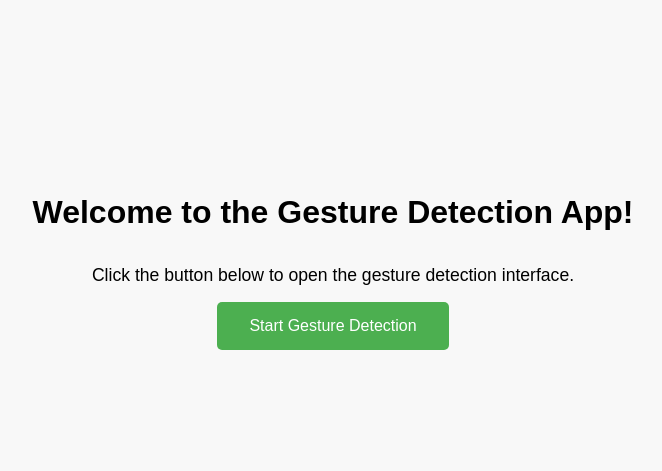
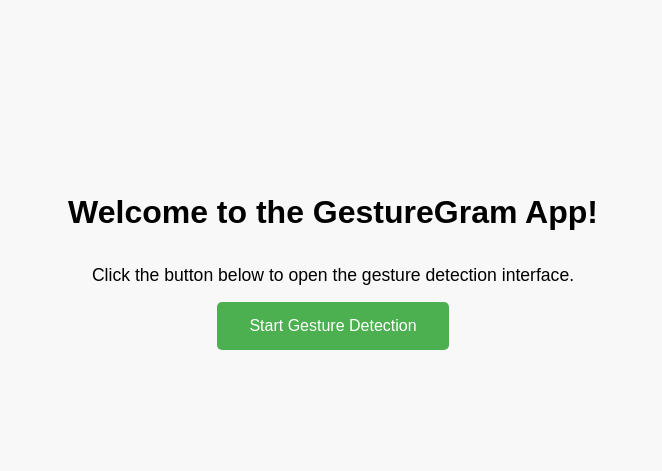
Before and after one commit to sajadulakash/GestureGram, a Flask app: page / in a window 1280 px wide. Shown: the part 159-630 px from the top of the page, without its empty margins (307-969 px from the left). Run offline with Flask 3, Linux system fonts and the light colour scheme; parts of the project's set-up code (start-up, migrations or seed data) failed here and were passed over.

Commit message:
Update index.html

```diff
--- a/templates/index.html
+++ b/templates/index.html
@@ -51,7 +51,7 @@
   </style>
 </head>
 <body>
-  <h1>Welcome to the Gesture Detection App!</h1>
+  <h1>Welcome to the GestureGram App!</h1>
   <p>Click the button below to open the gesture detection interface.</p>
   <a href="{{ url_for('video_feed') }}" class="btn">Start Gesture Detection</a>
 </body>
```
